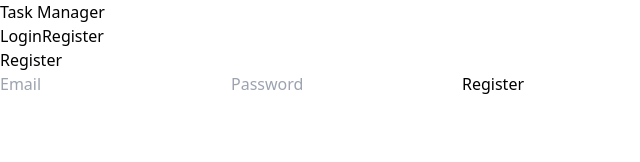
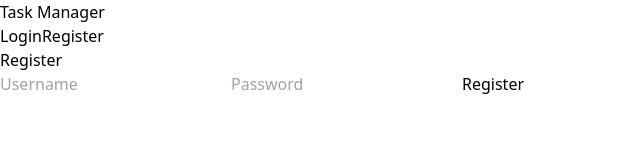
Before and after one commit to iamsaura8h/TaskManagementApp, a React (Vite) app in the folder client/: page /register in a window 1280 px wide. Shown: the top 162 px of the page, without its empty margins (0-640 px from the left). Built offline with nearby package versions, Linux system fonts and the light colour scheme.

Commit message:
fixed register route to match with backend schema

```diff
--- a/client/src/pages/Register.tsx
+++ b/client/src/pages/Register.tsx
@@ -3,7 +3,7 @@ import API from '../api/axios';
 import { useNavigate } from 'react-router-dom';
 
 const Register: React.FC = () => {
-  const [email, setEmail] = useState('');
+  const [username, setUsername] = useState('');
   const [password, setPassword] = useState('');
   const [error, setError] = useState('');
   const navigate = useNavigate();
@@ -11,7 +11,7 @@ const Register: React.FC = () => {
   const handleSubmit = async (e: React.FormEvent) => {
     e.preventDefault();
     try {
-      await API.post('/auth/register', { email, password });
+      await API.post('/auth/register', { username, password });
       navigate('/login');
     } catch (err: any) {
       setError(err.response?.data?.message || 'Registration failed');
@@ -22,7 +22,7 @@ const Register: React.FC = () => {
     <div className="max-w-md mx-auto mt-20">
       <h1 className="text-2xl font-bold mb-4">Register</h1>
       <form onSubmit={handleSubmit} className="space-y-2">
-        <input type="email" placeholder="Email" value={email} onChange={e => setEmail(e.target.value)} className="border p-2 w-full" required />
+        <input type="username" placeholder="Username" value={username} onChange={e => setUsername(e.target.value)} className="border p-2 w-full" required />
         <input type="password" placeholder="Password" value={password} onChange={e => setPassword(e.target.value)} className="border p-2 w-full" required />
         {error && <p className="text-red-500">{error}</p>}
         <button type="submit" className="bg-green-500 text-white px-4 py-2 rounded">Register</button>
```
